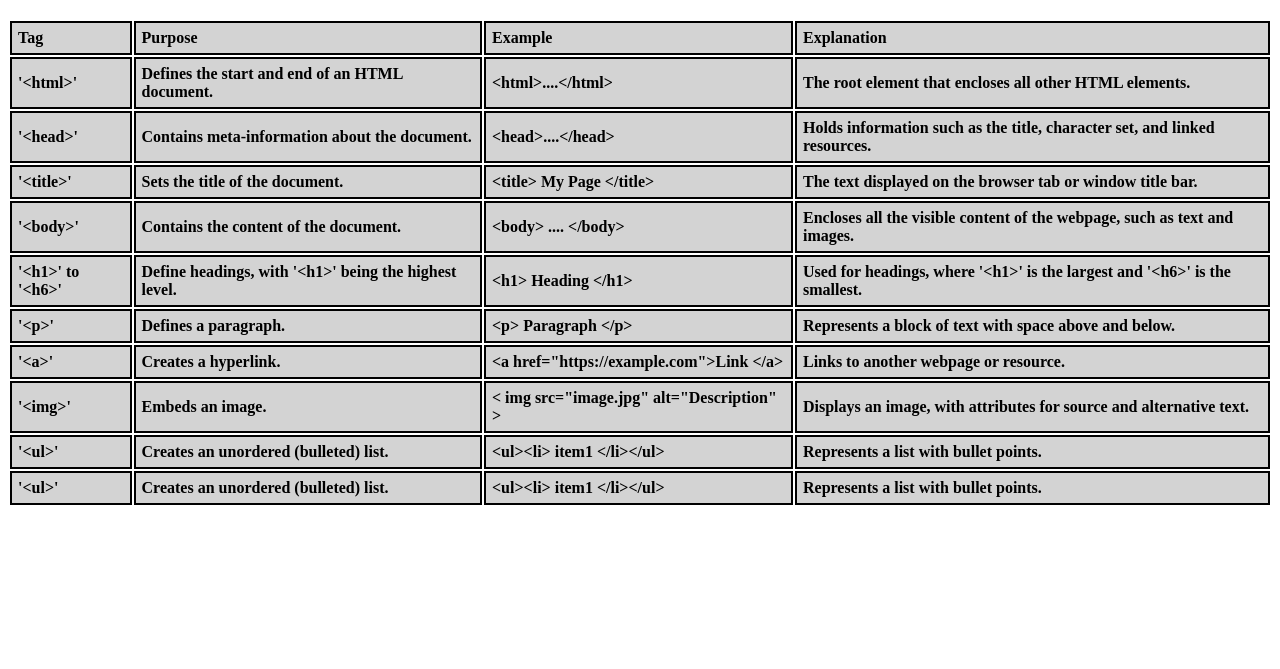
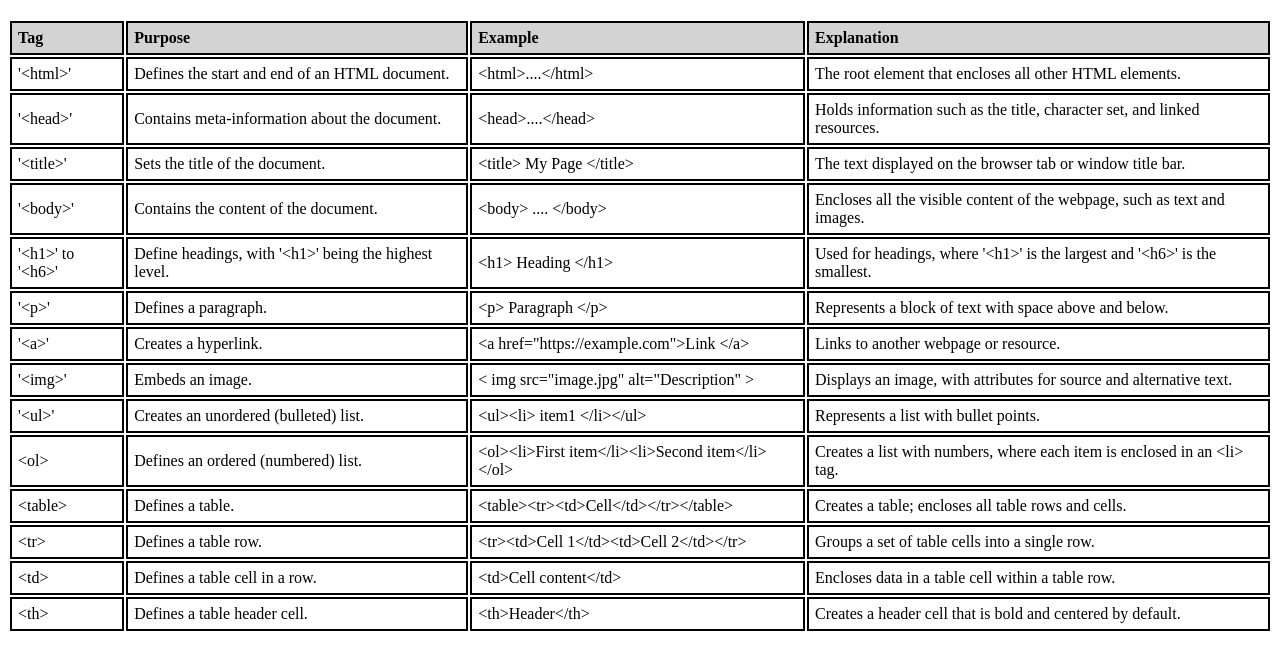
Before and after one commit to Maryam9465/MainFile, a plain HTML site: page Maryam/HTML Summary/Summary.html in a window 1280 px wide. Shown: the part 61-730 px from the top of the page. Drawn offline with Linux system fonts and the light colour scheme.

Commit message:
Summary Table

```diff
--- a/Maryam/HTML Summary/Summary.html
+++ b/Maryam/HTML Summary/Summary.html
@@ -26,65 +26,89 @@
 <th>Explanation</th>
     </tr>
     <tr>
-<th>'&lt;html&gt;'</th>
-<th>Defines the start and end of an HTML document.</th>
-<th>&lt;html&gt;....&lt;/html&gt;</th>
-<th>The root element that encloses all other HTML elements.</th>
+<td>'&lt;html&gt;'</td>
+<td>Defines the start and end of an HTML document.</td>
+<td>&lt;html&gt;....&lt;/html&gt;</td>
+<td>The root element that encloses all other HTML elements.</td>
     </tr>
     <tr>
-<th>'&lt;head&gt;'</th>
-<th>Contains meta-information about the document.</th>
-<th>&lt;head&gt;....&lt;/head&gt;</th>
-<th>Holds information such as the title, character set, and linked resources.</th>
+<td>'&lt;head&gt;'</td>
+<td>Contains meta-information about the document.</td>
+<td>&lt;head&gt;....&lt;/head&gt;</td>
+<td>Holds information such as the title, character set, and linked resources.</td>
     </tr>
     <tr>
-<th>'&lt;title&gt;'</th>
-<th>Sets the title of the document.</th>
-<th>&lt;title&gt; My Page &lt;/title&gt;</th>
-<th>The text displayed on the browser tab or window title bar.</th>
+<td>'&lt;title&gt;'</td>
+<td>Sets the title of the document.</td>
+<td>&lt;title&gt; My Page &lt;/title&gt;</td>
+<td>The text displayed on the browser tab or window title bar.</td>
     </tr>
     <tr>
-<th>'&lt;body&gt;'</th>
-<th>Contains the content of the document.</th>
-<th>&lt;body&gt; .... &lt;/body&gt;</th>
-<th>Encloses all the visible content of the webpage, such as text and images.</th>
+<td>'&lt;body&gt;'</td>
+<td>Contains the content of the document.</td>
+<td>&lt;body&gt; .... &lt;/body&gt;</td>
+<td>Encloses all the visible content of the webpage, such as text and images.</td>
     </tr>
     <tr>
-<th>'&lt;h1&gt;' to '&lt;h6&gt;'</th>
-<th>Define headings, with '&lt;h1&gt;' being the highest level.</th>
-<th>&lt;h1&gt; Heading &lt;/h1&gt;</th>
-<th>Used for headings, where '&lt;h1&gt;' is the largest and '&lt;h6&gt;' is the smallest.</th>
+<td>'&lt;h1&gt;' to '&lt;h6&gt;'</td>
+<td>Define headings, with '&lt;h1&gt;' being the highest level.</td>
+<td>&lt;h1&gt; Heading &lt;/h1&gt;</td>
+<td>Used for headings, where '&lt;h1&gt;' is the largest and '&lt;h6&gt;' is the smallest.</td>
     </tr>
     <tr>
-<th>'&lt;p&gt;'</th>
-<th>Defines a paragraph.</th>
-<th>&lt;p&gt; Paragraph &lt;/p&gt;</th>
-<th>Represents a block of text with space above and below.</th>
+<td>'&lt;p&gt;'</td>
+<td>Defines a paragraph.</td>
+<td>&lt;p&gt; Paragraph &lt;/p&gt;</td>
+<td>Represents a block of text with space above and below.</td>
     </tr>
     <tr>
-<th>'&lt;a&gt;'</th>
-<th>Creates a hyperlink.</th>
-<th>&lt;a href="https://example.com">Link &lt;/a&gt;</th>
-<th>Links to another webpage or resource.</th>
+<td>'&lt;a&gt;'</td>
+<td>Creates a hyperlink.</td>
+<td>&lt;a href="https://example.com">Link &lt;/a&gt;</td>
+<td>Links to another webpage or resource.</td>
     </tr>
     <tr>
-<th>'&lt;img&gt;'</th>
-<th>Embeds an image.</th>
-<th>&lt; img src="image.jpg" alt="Description" &gt;</th>
-<th>Displays an image, with attributes for source and alternative text.</th>
+<td>'&lt;img&gt;'</td>
+<td>Embeds an image.</td>
+<td>&lt; img src="image.jpg" alt="Description" &gt;</td>
+<td>Displays an image, with attributes for source and alternative text.</td>
     </tr>
     <tr>
-<th>'&lt;ul&gt;'</th>
-<th>Creates an unordered (bulleted) list.</th>
-<th>&lt;ul&gt;&lt;li&gt; item1 &lt;/li&gt;&lt;/ul&gt;</th>
-<th>Represents a list with bullet points.</th>
+<td>'&lt;ul&gt;'</td>
+<td>Creates an unordered (bulleted) list.</td>
+<td>&lt;ul&gt;&lt;li&gt; item1 &lt;/li&gt;&lt;/ul&gt;</td>
+<td>Represents a list with bullet points.</td>
     </tr>
     <tr>
-<th>'&lt;ul&gt;'</th>
-        <th>Creates an unordered (bulleted) list.</th>
-        <th>&lt;ul&gt;&lt;li&gt; item1 &lt;/li&gt;&lt;/ul&gt;</th>
-        <th>Represents a list with bullet points.</th>
-            </tr>
+<td>&lt;ol&gt;</td>
+<td>Defines an ordered (numbered) list.</td>
+<td>&lt;ol&gt;&lt;li&gt;First item&lt;/li&gt;&lt;li&gt;Second item&lt;/li&gt;&lt;/ol&gt;</td>
+<td>Creates a list with numbers, where each item is enclosed in an &lt;li&gt; tag.</td>
+    </tr>
+    <tr>
+<td>&lt;table&gt;</td>
+<td>Defines a table.</td>
+<td>&lt;table&gt;&lt;tr&gt;&lt;td&gt;Cell&lt;/td&gt;&lt;/tr&gt;&lt;/table&gt;</td>
+<td>Creates a table; encloses all table rows and cells.</td>
+    </tr>
+    <tr>
+<td>&lt;tr&gt;</td>
+<td>Defines a table row.</td>
+<td>&lt;tr&gt;&lt;td&gt;Cell 1&lt;/td&gt;&lt;td&gt;Cell 2&lt;/td&gt;&lt;/tr&gt;</td>
+<td>Groups a set of table cells into a single row.</td>
+    </tr>
+    <tr>
+<td>&lt;td&gt;</td>
+<td>Defines a table cell in a row.</td>
+<td>&lt;td&gt;Cell content&lt;/td&gt;</td>
+<td>Encloses data in a table cell within a table row.</td>
+    </tr>
+    <tr>
+<td>&lt;th&gt;</td>
+<td>Defines a table header cell.</td>
+<td>&lt;th&gt;Header&lt;/th&gt;</td>
+<td>Creates a header cell that is bold and centered by default.</td>
+    </tr>
 </table>
 </body>
 </html>
```
